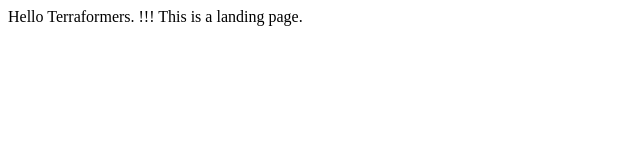
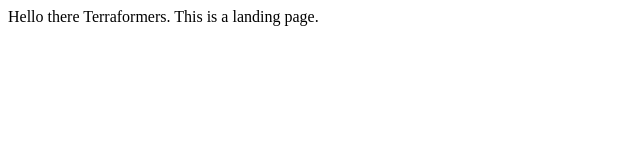
Before and after one commit to kishore-narkhede/terraform-beginner-bootcamp-2023, a plain HTML site: page public/index.html in a window 1280 px wide. Shown: the full height of the page, 0-640 px from the left. Drawn offline with Linux system fonts and the light colour scheme.

Commit message:
#33 invalidate cloudfront stack when content version changes (#34)

```diff
--- a/public/index.html
+++ b/public/index.html
@@ -6,7 +6,7 @@
     <title>Home Page</title>
 </head>
 <body>
-    Hello Terraformers. !!!
+    Hello there Terraformers.
     This is a landing page.
 </body>
 </html>
```
Also changed, not shown: 4 other files.
